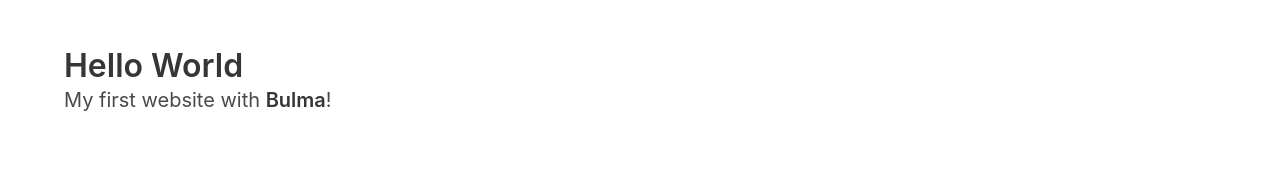
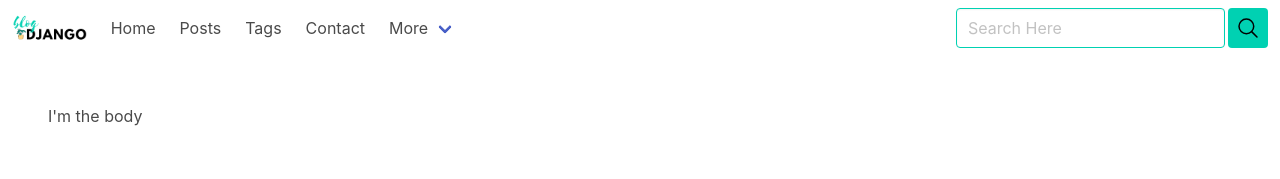
Before and after one commit to git-abdullah/blog-template-bulma, a plain HTML site: page index.html in a window 1280 px wide. Drawn offline with Linux system fonts and the light colour scheme.

Commit message:
add navigation bar and logo

```diff
--- a/index.html
+++ b/index.html
@@ -3,19 +3,52 @@
     <head>
         <meta charset="utf-8">
         <meta name="viewport" content="width=device-width, initial-scale=1">
-    <title>Hello Bulma!</title>
+        <title>Django Blog</title>
         <link rel="stylesheet" href="css/bulma.min.css">
     </head>
     <body>
-  <section class="section">
-    <div class="container">
-      <h1 class="title">
-        Hello World
-      </h1>
-      <p class="subtitle">
-        My first website with <strong>Bulma</strong>!
-      </p>
+        <!-- Navigation bar begins -->
+        <nav class="navbar" role="navigation" aria-label="main navigation">
+            <div class="navbar-brand">
+                <a class="navbar-item" href="#">
+                    <img src="img/logo.png">
+                </a>
             </div>
-  </section>
+            <div id="navbarBasicExample" class="navbar-menu">
+                <div class="navbar-start">
+                    <a class="navbar-item"> Home </a>
+                    <a class="navbar-item"> Posts </a>
+                    <a class="navbar-item"> Tags </a>
+                    <a class="navbar-item"> Contact </a>
+                    <div class="navbar-item has-dropdown is-hoverable">
+                        <a class="navbar-link"> More </a>
+                        <div class="navbar-dropdown">
+                            <a class="navbar-item"> About </a>
+                            <a class="navbar-item"> Github </a>
+                            <a class="navbar-item"> Hire Me! </a>
+                            <hr class="navbar-divider">
+                            <a class="navbar-item"> Report an issue </a>
+                        </div>
+                    </div>
+                </div>
+                <div class="navbar-end">
+                    <!-- Search Form -->
+                    <form method="post">
+                        <div class="navbar-item">
+                            <input class="input is-primary" type="text" placeholder="Search Here">
+                            <button class="button is-primary" style="margin-left: 1%;">
+                                <span class="icon is-small">
+                                    <img src="img/search-icon.svg" class="icon">
+                                </span>
+                            </button>
+                        </div>
+                    </form>
+                </div>
+            </div>
+        </nav>
+        <!--Body section begins -->
+        <div class="section">
+            <h4>I'm the body</h4>
+        </div>
     </body>
 </html>
```
Also changed, not shown: img/logo.png (added), img/search-icon.svg (added). Lines whose indentation alone changed are shown as unchanged.
